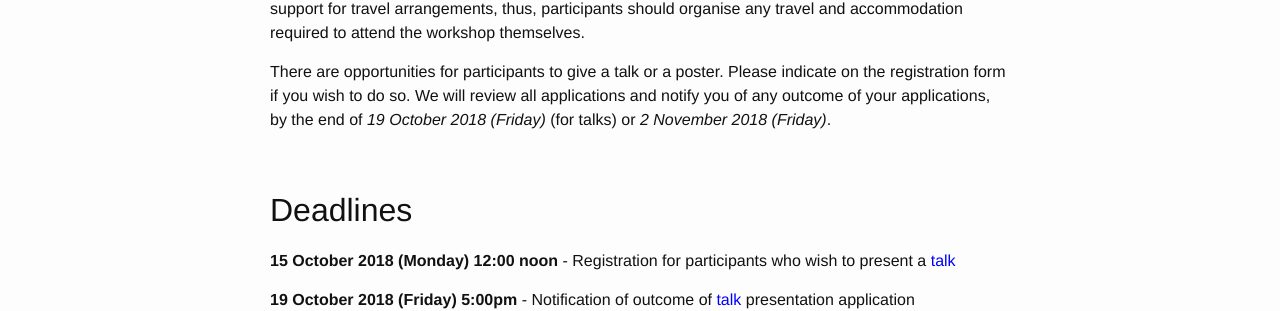
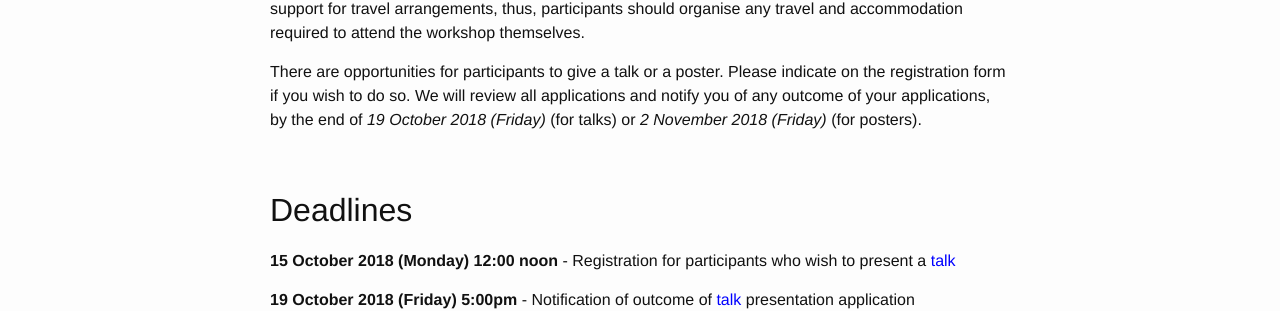
Before and after one commit to qsbworkshop/qsb2019, a Jekyll site: the page built from docs/register.md, in a window 1280 px wide. Shown: the part 861-1172 px from the top of the page. Built offline with Jekyll 4.4.1, drawn with Linux system fonts in a browser that asks for light colours.

Commit message:
Update register.md

```diff
--- a/docs/register.md
+++ b/docs/register.md
@@ -7,7 +7,7 @@ permalink: /register/
 
  <p>Registration for the workshop is free, but there are a limited number of places available. Refreshments and lunch will be provided on the day as indicated on the schedule. Unfortunately we cannot provide any support for travel arrangements, thus, participants should organise any travel and accommodation required to attend the workshop themselves.</p>
 
- <p>There are opportunities for participants to give a talk or a poster. Please indicate on the registration form if you wish to do so. We will review all applications and notify you of any outcome of your applications, by the end of <em>19 October 2018 (Friday)</em> (for talks) or <em>2 November 2018 (Friday)</em>. </p>
+ <p>There are opportunities for participants to give a talk or a poster. Please indicate on the registration form if you wish to do so. We will review all applications and notify you of any outcome of your applications, by the end of <em>19 October 2018 (Friday)</em> (for talks) or <em>2 November 2018 (Friday)</em> (for posters). </p>
 
  <br>
 
```
